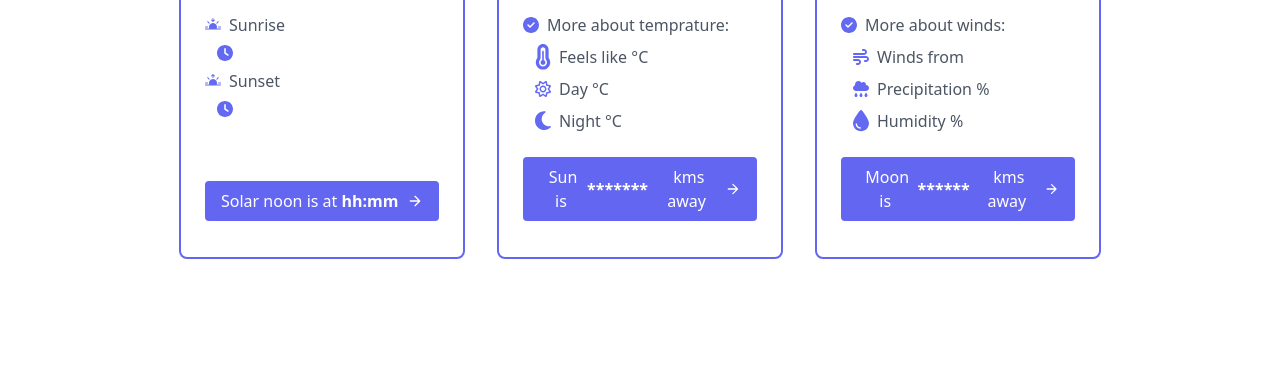
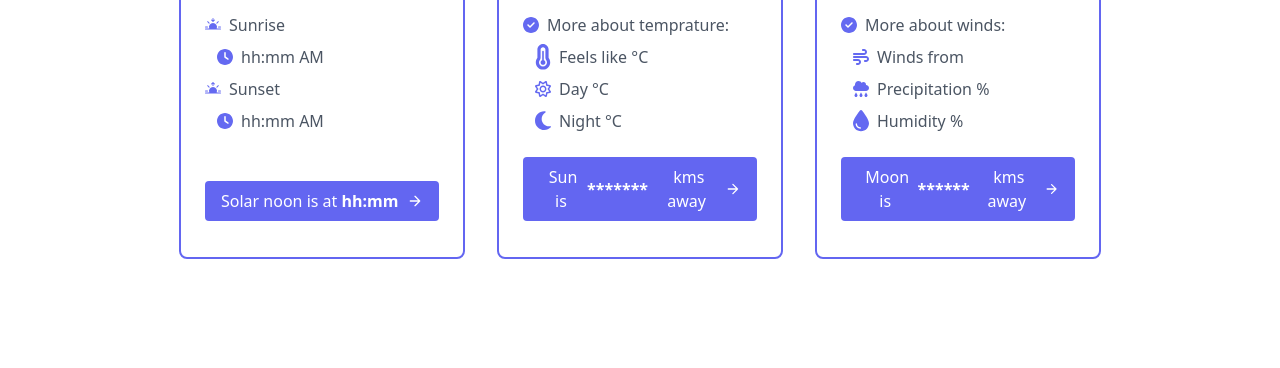
Before and after one commit to MouzinGulzar/Weatherluk, a plain HTML site: page index.html in a window 1280 px wide. Shown: the part 432-800 px from the top of the page. Drawn offline with nearby package versions, Linux system fonts and the light colour scheme; no server answers; a script that the page names is missing.

Commit message:
Minor fixes

```diff
--- a/index.html
+++ b/index.html
@@ -104,7 +104,7 @@
                   class="w-4 h-4 mr-2 inline-flex items-center justify-center text-white rounded-full flex-shrink-0"
                 >
                 <svg xmlns="http://www.w3.org/2000/svg" viewBox="0 0 512 512" fill="#6469F1"><path d="M256 512C114.6 512 0 397.4 0 256S114.6 0 256 0S512 114.6 512 256s-114.6 256-256 256zM232 120V256c0 8 4 15.5 10.7 20l96 64c11 7.4 25.9 4.4 33.3-6.7s4.4-25.9-6.7-33.3L280 243.2V120c0-13.3-10.7-24-24-24s-24 10.7-24 24z"/></svg></span
-                ><span id="sunrise"></span>
+                ><span id="sunrise">hh:mm AM</span>
               </p>
               <p class="flex items-center text-gray-600 mb-2">
                 <span
@@ -118,7 +118,7 @@
                   class="w-4 h-4 mr-2 inline-flex items-center justify-center text-white rounded-full flex-shrink-0"
                 >
                 <svg xmlns="http://www.w3.org/2000/svg" viewBox="0 0 512 512" fill="#6469F1"""><path d="M256 512C114.6 512 0 397.4 0 256S114.6 0 256 0S512 114.6 512 256s-114.6 256-256 256zM232 120V256c0 8 4 15.5 10.7 20l96 64c11 7.4 25.9 4.4 33.3-6.7s4.4-25.9-6.7-33.3L280 243.2V120c0-13.3-10.7-24-24-24s-24 10.7-24 24z"/></svg> </span
-                ><span id="sunset"></span>
+                ><span id="sunset">hh:mm AM</span>
               </p>
               <button
                 class="flex items-center mt-auto text-white bg-indigo-500 border-0 py-2 px-4 w-full focus:outline-none hover:bg-indigo-600 rounded"
```
